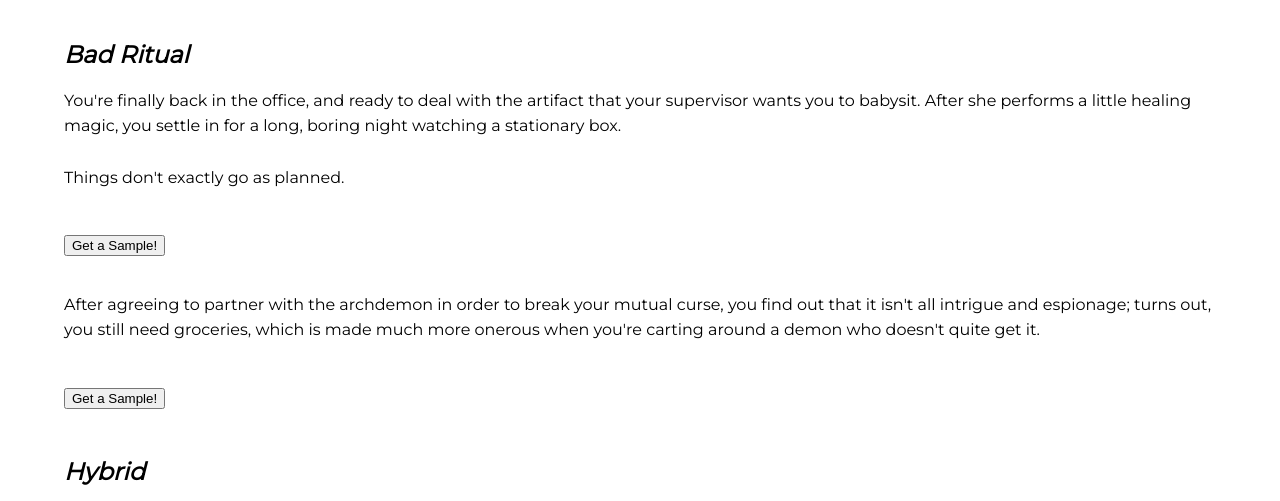
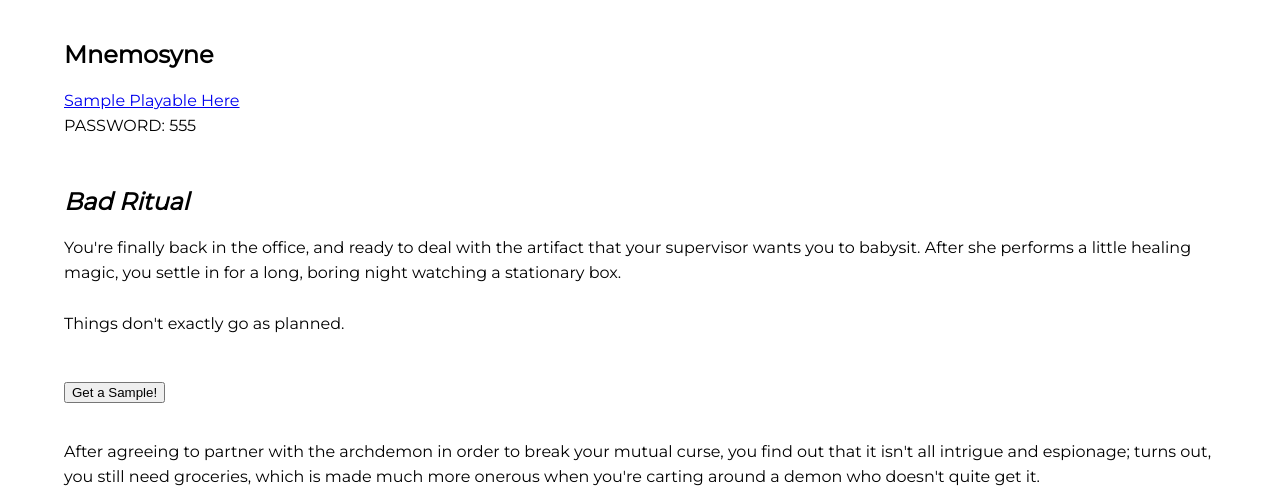
Before and after one commit to marti-toonen/marti-toonen.github.io, a plain HTML site: page samples.html in a window 1280 px wide. Shown: the part 291-792 px from the top of the page. Drawn offline with Linux system fonts and the light colour scheme.

Commit message:
Update samples.html

```diff
--- a/samples.html
+++ b/samples.html
@@ -22,6 +22,8 @@
     <nav><a href="index.html">HOME</a> <a href="samples.html">SAMPLES</a></nav>
     <main style="margin: 60px 0 60px 0;">
         <h1 style="margin: 50px 0 20px 0;">Samples</h1>
+        <h2 style= "margin: 50px 0 20px 0;">Mnemosyne</h2>
+        <p><a href="https://heartforge.itch.io/mnemosyne-demo">Sample Playable Here</a><br>PASSWORD: 555</p>
         <h2 style="margin: 50px 0 20px 0;"><i>Bad Ritual</i></h2>
         <p>You're finally back in the office, and ready to deal with the artifact that your supervisor wants you to babysit. After she performs a little healing magic, you settle in for a long, boring night watching a stationary box.<br><br>Things don't exactly go as planned.</p><br>
         <div id="br_sample01" style="display: none;">
```
